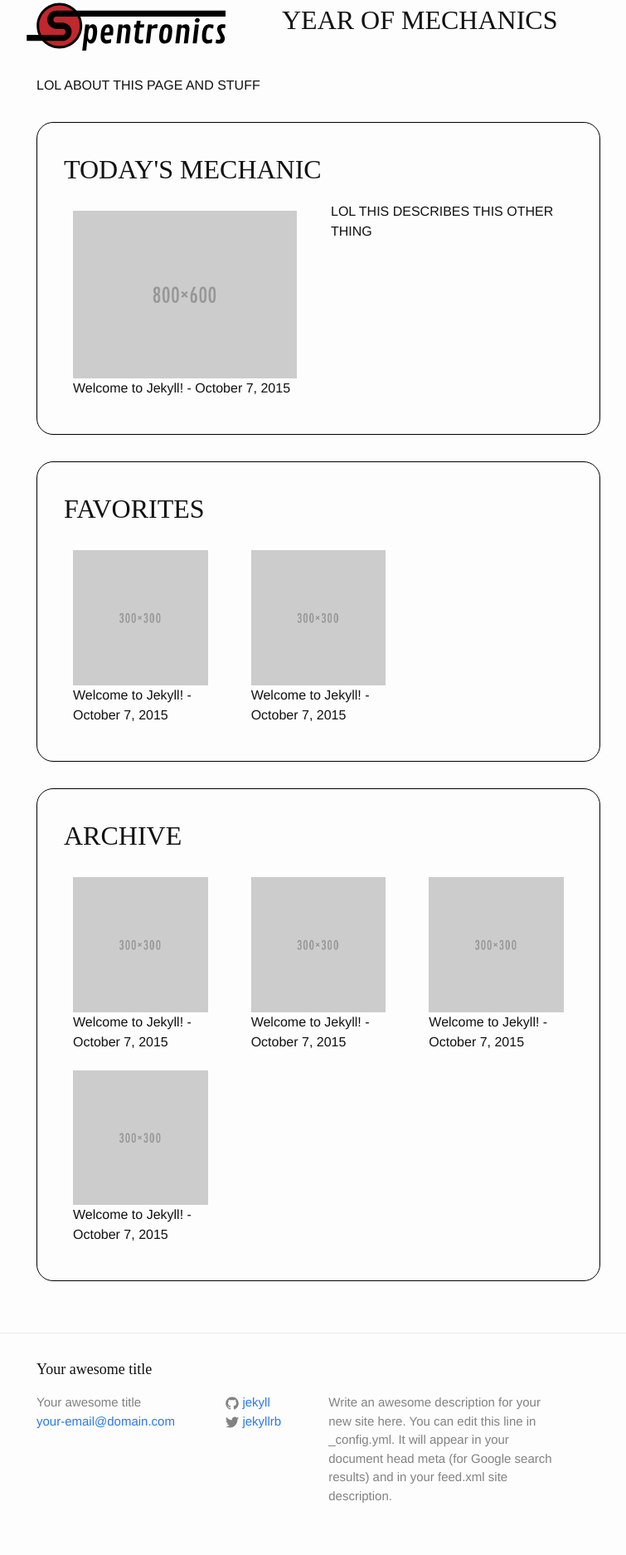
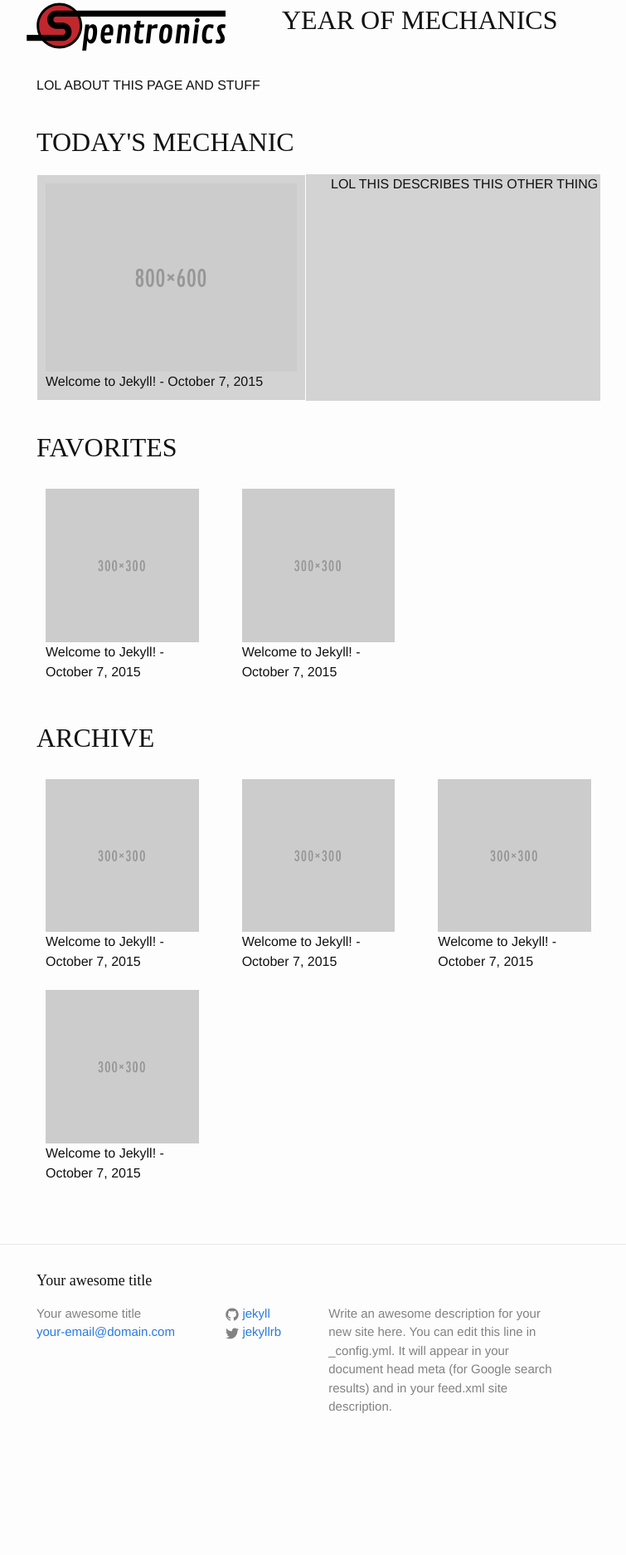
Before and after one commit to spencerflem/rifflist, a Jekyll site: the page built from index.html, in a window 1280 px wide. Shown: the whole page at 83% size, without its empty margins (256-1011 px from the left). Built offline with Jekyll 4.4.1, drawn with Linux system fonts in a browser that asks for light colours; some web fonts are replaced; after the commit the page ends 1767 px from its top, so only the background shows below that.

Commit message:
More Styles

```diff
--- a/_includes/current.html
+++ b/_includes/current.html
@@ -6,6 +6,7 @@
       </h1>
     {% endif %}
     {% assign value = forloop.index | modulo:3 %}
+        <div class="current">
           <div class="row">
             <div class="col-sm-6">
                 <div class="preview-panel">
@@ -21,5 +22,6 @@
                </div>
           </div>
         </div>
+    </div>
   {% endfor %}
 </div>
--- a/_sass/_base.scss
+++ b/_sass/_base.scss
@@ -223,12 +223,11 @@ pre {
  */
 .itemgroup {
     margin: 2em 0;
-    border-radius: 20px;
-    border: 0.1em solid black;
-    position: relative;
-    padding: 2em;
 }
 .itemheader {
-  position: relative;
-  bottom: 3em;
+    vertical-align: middle;
+    text-align: center;
 }
+.current {
+    background-color: lightgray;
+}
```
Lines whose indentation alone changed are shown as unchanged.
